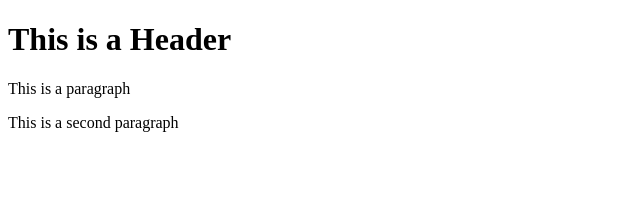
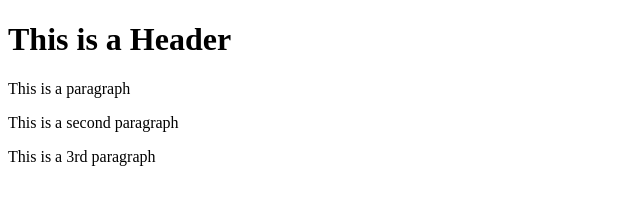
Before and after one commit to PeterRoman26/git-test, a website: page index.html in a window 1280 px wide. Shown: the whole page, without its empty margins (0-640 px from the left). Drawn offline with Linux system fonts and the light colour scheme.

Commit message:
fourth commit

```diff
--- a/index.html
+++ b/index.html
@@ -5,6 +5,7 @@
         <h1>This is a Header</h1>
         <p>This is a paragraph</p>
         <p>This is a second paragraph</p>
+        <p>This is a 3rd paragraph</p>
 
     </body>
 </html>
```
Also changed, not shown: package.json (added, +27 -0 lines), 2 other files.
